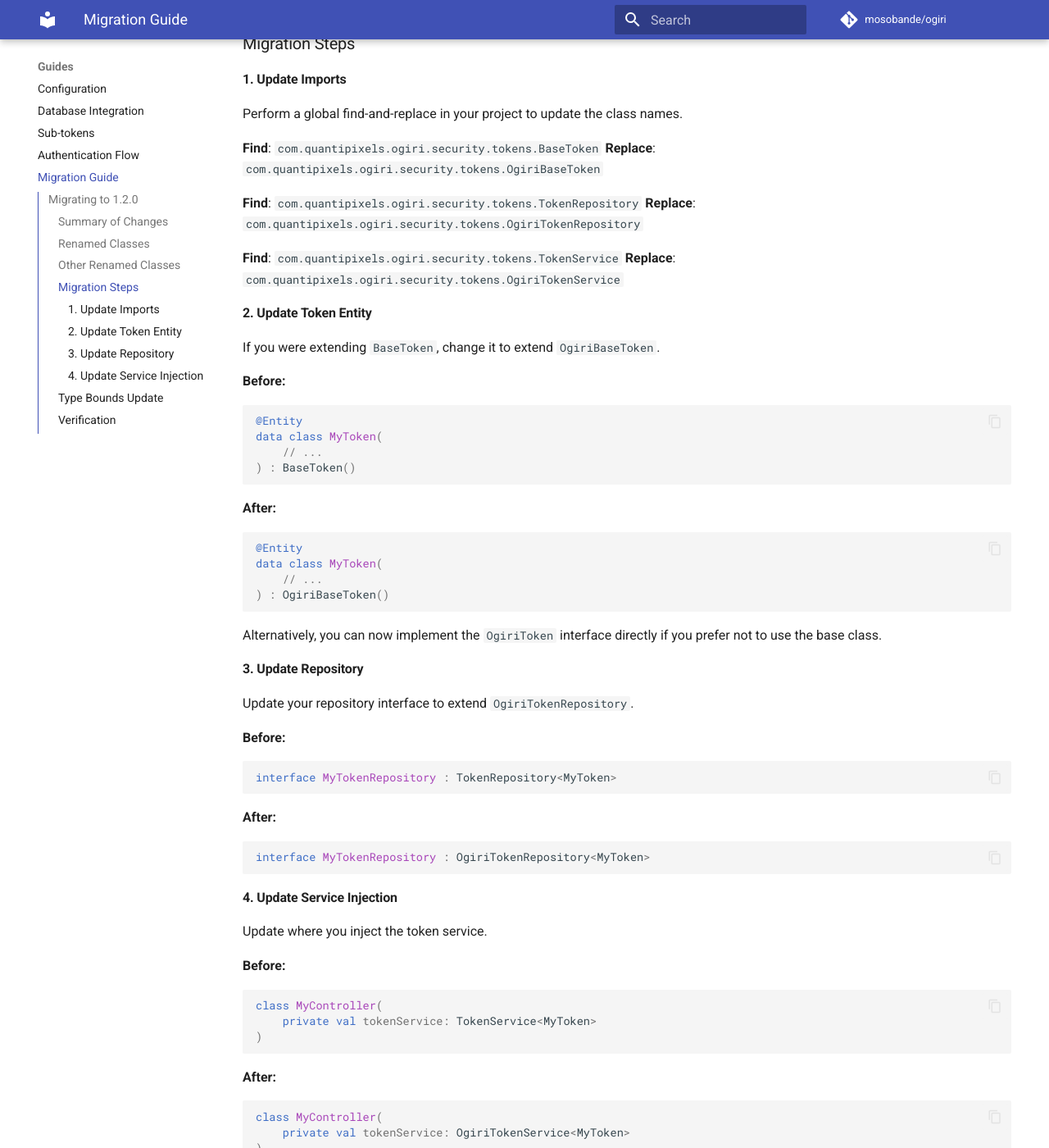
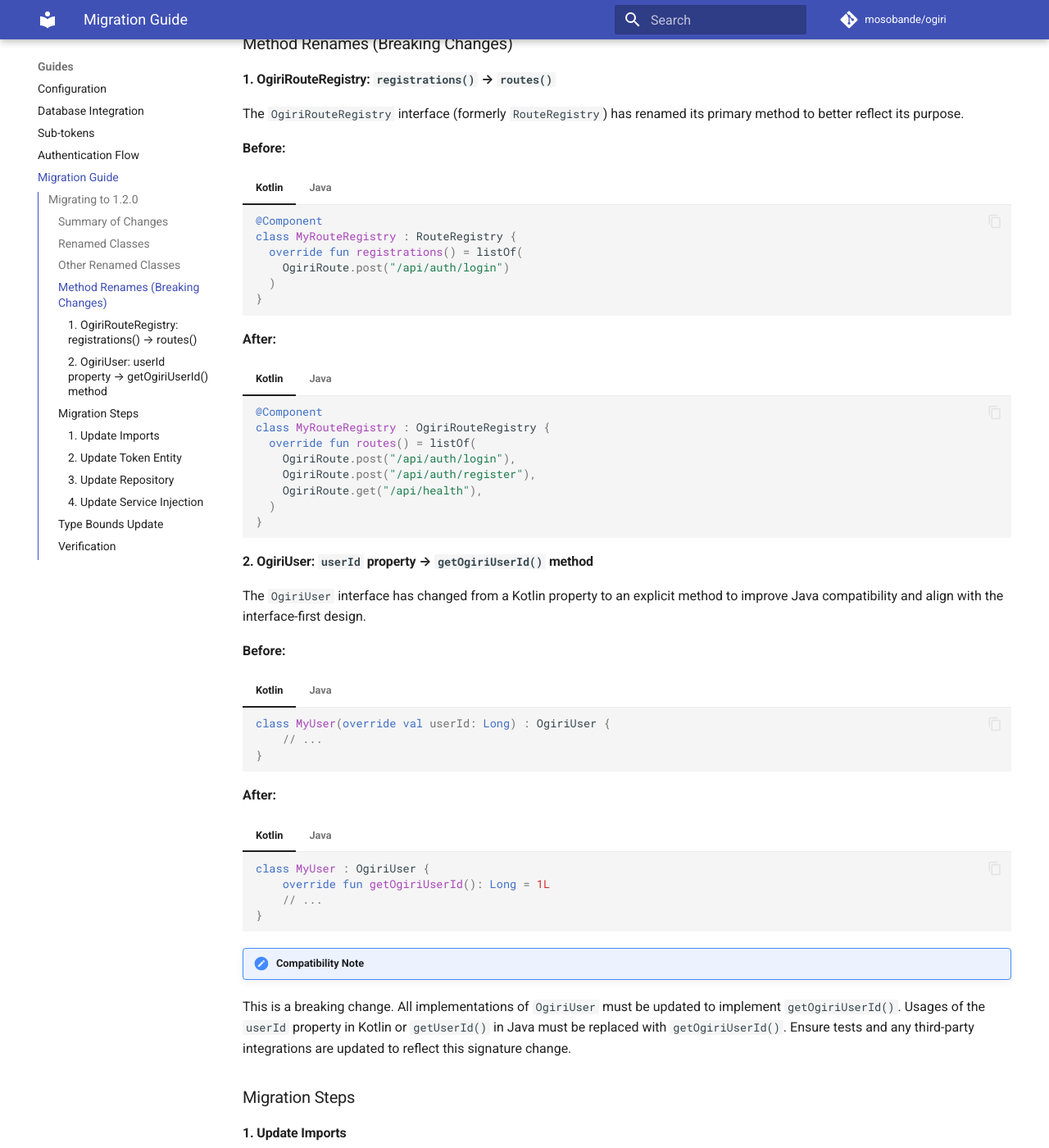
Before and after one commit to quantipixels/ogiri, an MkDocs documentation site: the page built from docs/migration-guide.md, in a window 1280 px wide and 1400 px high, scrolled down 1243 px. Shown: the whole window at 82% size. Built offline with MkDocs 1.6.1 and Material for MkDocs 9.7.7, drawn with Linux system fonts in a browser that asks for light colours; comment, search, counter and statistics services are not loaded; the version menu is left out; some of the changed text lies outside the part shown.

Commit message:
refactor(security): rename SubTokenRegistry to OgiriSubTokenRegistry and update related docs
Update all occurrences of SubTokenRegistry to OgiriSubTokenRegistry for naming consistency across the codebase. Also includes documentation updates in implementation-guide.md, interface-first-design.md, and migration-guide.md to reflect these changes.

fix(security): correct ConditionalOnMissingBean annotation in OgiriSecurityAutoConfiguration

Change ConditionalOnMissingBean from DefaultIdentifierPolicy to IdentifierPolicy to properly handle bean creation when missing.

test(security): update test case description in OgiriTokenTypeTest

Simplify test description from "of should throw for invalid or null labels" to "of should throw for invalid labels" to better reflect the test's purpose.

chore(deps): update OWASP dependency check plugin to version 12.1.9

Upgrade org.owasp.dependencycheck plugin from 12.0.0 to 12.1.9 for improved security scanning.

refactor(web): improve error handling in OgiriTokenAuthenticationFilter

Add try-catch block to handle IllegalArgumentException when validating token kind, throwing a more specific BadCredentialsException.

docs(user): clarify findByEmail method documentation in OgiriUserDirectory

Update method documentation to better explain its behavior and relationship with loadUserByUsername.

refactor(routes): replace URLEncoder with UriUtils for path encoding

Switch from java.net.URLEncoder to org.springframework.web.util.UriUtils for more consistent path segment encoding.

Change default clock value from Instant.now() to Instant.EPOCH for more predictable test behavior.

````diff
--- a/.coderabbit.yaml
+++ b/.coderabbit.yaml
@@ -2,7 +2,7 @@
 language: "en-US"
 early_access: false
 reviews:
-  profile: "assertive"
+  profile: "chill"
   request_changes_workflow: false
   high_level_summary: true
   poem: true
--- a/docs/migration-guide.md
+++ b/docs/migration-guide.md
@@ -27,11 +27,125 @@
 
 The following supporting classes were also renamed for consistency:
 
-| Old Name                    | New Name                    |
-| :-------------------------- | :-------------------------- |
-| `RouteRegistry`             | `OgiriRouteRegistry`        |
-| `OgiriSubTokenRegistration` | `OgiriSubTokenRegistration` |
-| `SubTokenRegistry`          | `OgiriSubTokenRegistry`     |
+| Old Name               | New Name                    |
+| :--------------------- | :-------------------------- |
+| `RouteRegistry`        | `OgiriRouteRegistry`        |
+| `SubTokenRegistration` | `OgiriSubTokenRegistration` |
+| `SubTokenRegistry`     | `OgiriSubTokenRegistry`     |
+
+### Method Renames (Breaking Changes)
+
+#### 1. OgiriRouteRegistry: `registrations()` → `routes()`
+
+The `OgiriRouteRegistry` interface (formerly `RouteRegistry`) has renamed its primary method to better reflect its purpose.
+
+**Before:**
+
+=== "Kotlin"
+
+    ```kotlin
+    @Component
+    class MyRouteRegistry : RouteRegistry {
+      override fun registrations() = listOf(
+        OgiriRoute.post("/api/auth/login")
+      )
+    }
+    ```
+
+=== "Java"
+
+    ```java
+    @Component
+    public class MyRouteRegistry implements RouteRegistry {
+      @Override
+      public List<OgiriRoute> registrations() {
+        return List.of(
+          OgiriRoute.post("/api/auth/login")
+        );
+      }
+    }
+    ```
+
+**After:**
+
+=== "Kotlin"
+
+    ```kotlin
+    @Component
+    class MyRouteRegistry : OgiriRouteRegistry {
+      override fun routes() = listOf(
+        OgiriRoute.post("/api/auth/login"),
+        OgiriRoute.post("/api/auth/register"),
+        OgiriRoute.get("/api/health"),
+      )
+    }
+    ```
+
+=== "Java"
+
+    ```java
+    @Component
+    public class MyRouteRegistry implements OgiriRouteRegistry {
+      @Override
+      public List<OgiriRoute> routes() {
+        return List.of(
+          OgiriRoute.post("/api/auth/login"),
+          OgiriRoute.post("/api/auth/register"),
+          OgiriRoute.get("/api/health")
+        );
+      }
+    }
+    ```
+
+#### 2. OgiriUser: `userId` property → `getOgiriUserId()` method
+
+The `OgiriUser` interface has changed from a Kotlin property to an explicit method to improve Java compatibility and align with the interface-first design.
+
+**Before:**
+
+=== "Kotlin"
+
+    ```kotlin
+    class MyUser(override val userId: Long) : OgiriUser {
+        // ...
+    }
+    ```
+
+=== "Java"
+
+    ```java
+    public class MyUser implements OgiriUser {
+        @Override
+        public Long getUserId() {
+            return 1L;
+        }
+    }
+    ```
+
+**After:**
+
+=== "Kotlin"
+
+    ```kotlin
+    class MyUser : OgiriUser {
+        override fun getOgiriUserId(): Long = 1L
+        // ...
+    }
+    ```
+
+=== "Java"
+
+    ```java
+    public class MyUser implements OgiriUser {
+        @Override
+        public Long getOgiriUserId() {
+            return 1L;
+        }
+    }
+    ```
+
+!!! note "Compatibility Note"
+This is a breaking change. All implementations of `OgiriUser` must be updated to implement `getOgiriUserId()`. Usages of the `userId` property in Kotlin or `getUserId()` in Java must be replaced with `getOgiriUserId()`. Ensure tests and any third-party integrations are updated to reflect this signature change.
 
 ### Migration Steps
 
````
Also changed, not shown: docs/implementation-guide.md (+1 -1 lines), docs/interface-first-design.md (+3 -3 lines), 11 other files.
